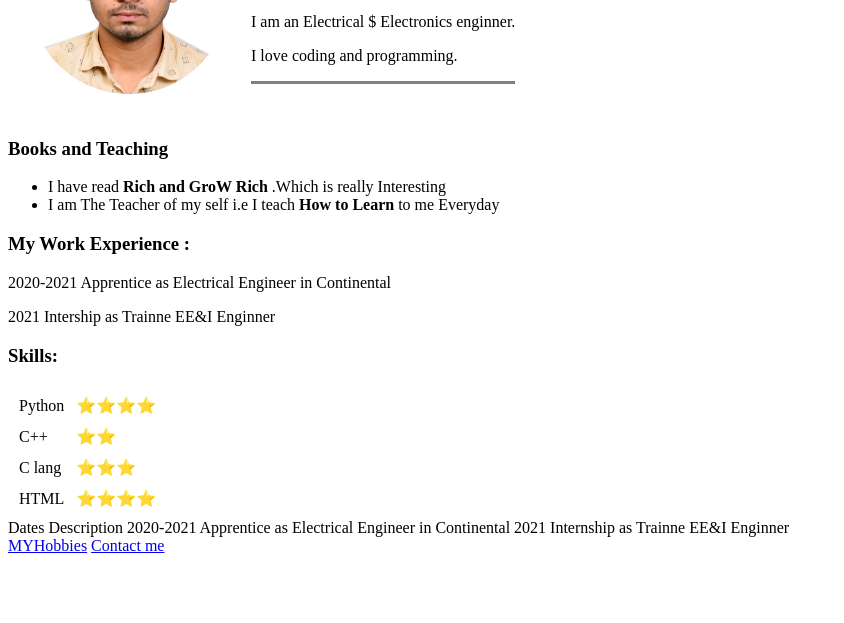
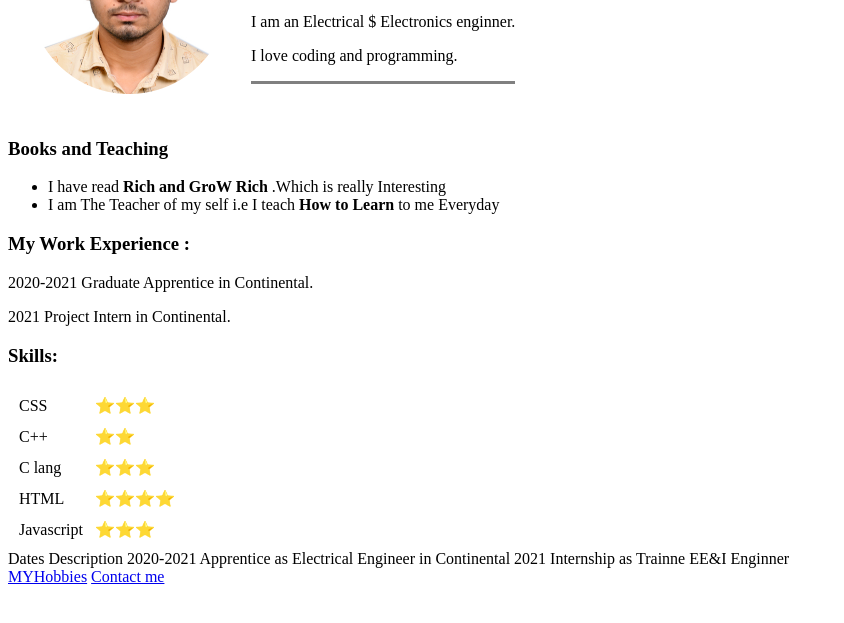
Before and after one commit to Deepanshu2906/cv, a plain HTML site: page index.html in a window 1280 px wide. Shown: the part 135-758 px from the top of the page, without its empty margins (0-844 px from the left). Drawn offline with Linux system fonts and the light colour scheme.

Commit message:
Update index.html

```diff
--- a/index.html
+++ b/index.html
@@ -29,8 +29,8 @@
   </ul>
 
   <h3>My Work Experience :</h3>
-  <p>2020-2021 Apprentice as Electrical Engineer in Continental</p>
-  <p>2021 Intership as Trainne EE&I Enginner </p>
+  <p>2020-2021  Graduate Apprentice in Continental.</p>
+  <p>2021 Project Intern in Continental. </p>
   <!-- Please see the comment-->
   <!-- To look better  i.e is indentation we use table -->
 
@@ -47,8 +47,8 @@
   <h3>Skills:</h3>
   <table cellspacing='10'>
     <tr>
-      <td>Python </td>
-      <td> ⭐⭐⭐⭐</td>
+      <td>CSS </td>
+      <td> ⭐⭐⭐</td>
     </tr>
     <tr>
       <td>C++ </td>
@@ -61,6 +61,11 @@
     <tr>
       <td>HTML </td>
       <td>⭐⭐⭐⭐</td>
+
+    </tr>
+    <tr>
+      <td>Javascript </td>
+      <td>⭐⭐⭐</td>
 
     </tr>
 
```
